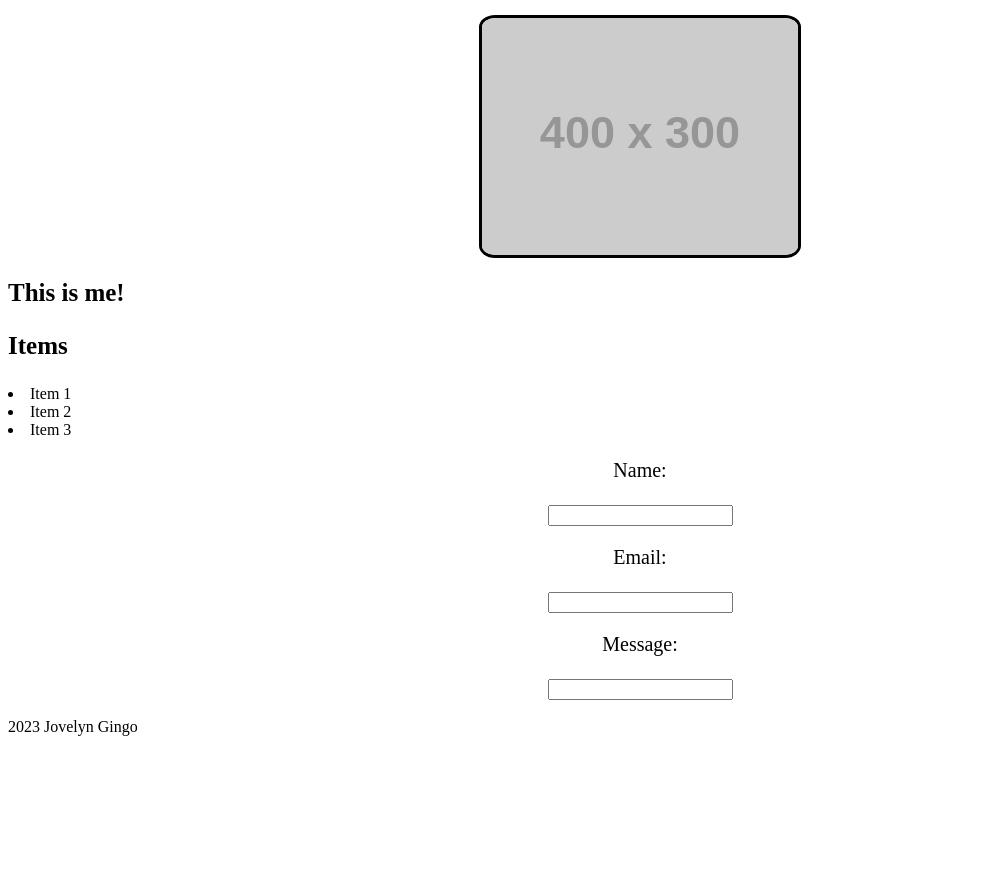
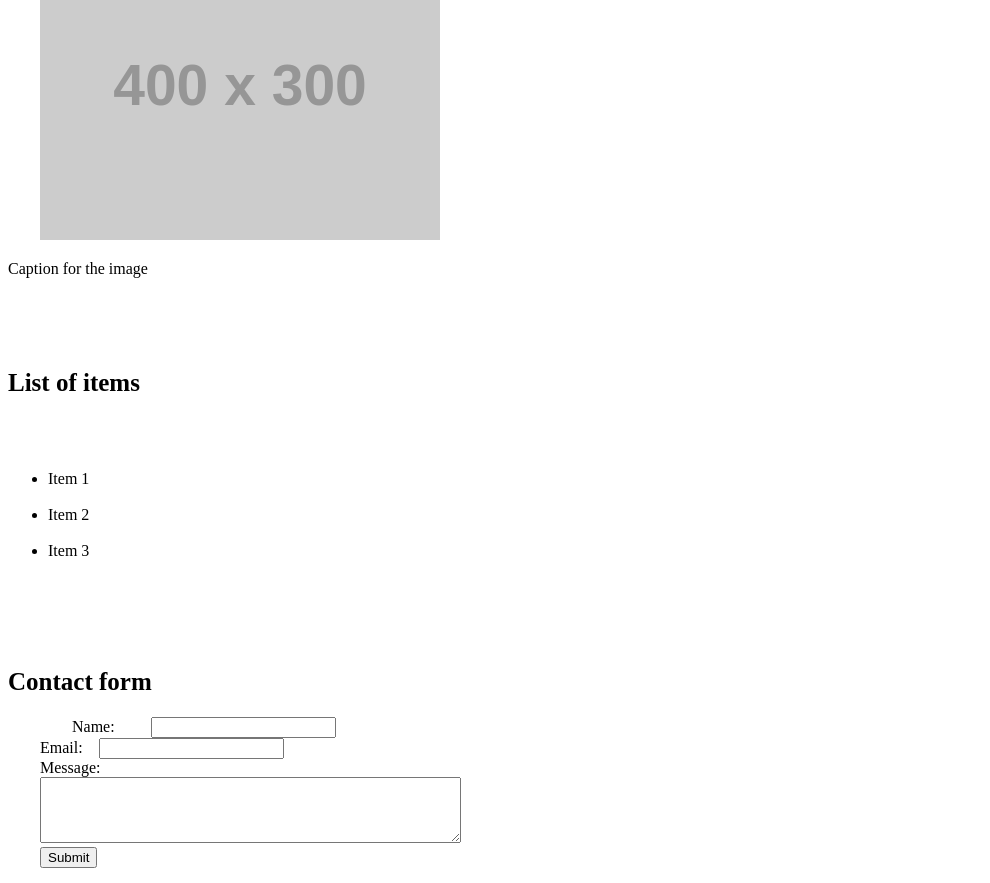
Before and after one commit to jovelyngingo/Seatwork-Midterm-Answer-, a plain HTML site: page index.html in a window 1280 px wide. Shown: the part 286-1169 px from the top of the page, without its empty margins (0-990 px from the left). Before the commit the page ends 1030 px from the top, so only its background shows below. Drawn offline with Linux system fonts and the light colour scheme; placeholder pictures from the web are drawn by us.

Commit message:
Update index.html

```diff
--- a/index.html
+++ b/index.html
@@ -10,80 +10,56 @@
 
     <meta name="viewport" content="width=device-width, initial-scale=1.0">
 
-    <title>Document</title>
+    <title>My Webpage</title>
 
     <link rel="stylesheet" href="style.css">
 
 </head>
+<body>
+<header>
+  <div class="header">
+    <h1>My Webpage</h1>
+  </div>
+ </header>
+ <nav>
+   <ul>
+     <li><a href="#">Home</a></li>
+     <li><a href="#">About</a></li>
+     <li><a href="#">Contact</a></li>
+    </ul>
+   </nav>
+   <section>
+      <div id="subsection">
+        <img src="http://via.placeholder.com/400x300.png" alt="placeholder image" id="jeh">
+        <p>Caption for the image</p>
+      </div>
+      <div id="subsection">
+        <h2>List of items</h2>
+        <ul>
+          <li class="one">Item 1</li>
+          <li class="two">Item 2</li>
+          <li class="three">Item 3</li>
+        </ul>
+      </div>
+      <div id="subsection">
+        <h2>Contact form</h2>
+        </form>
+        <label for="name">Name:</label>
+        <input type="text"id="email"name="email"><br>
 
-<header>
+        <label for="name">Email:</label>
+        <input type="text"id="email"name="email"><br>
 
-    <h1>My Webpage</h1>
+        <label for="message">Message:</label><br>
+        <textarea id="message"id="message"name="message"rows="4"cols="50"></textarea><br>
 
-</header>
-
-<body>
-
-    <nav>
-
-        <ul>
-
-            <li><a href="#">Home</a></li>
-
-            <li><a href="#">About</a></li>
-
-            <li><a href="#">Contact</a></li>
-
-        </ul>
-
-    </nav>
-
-<br>
-
-<section>
-
-    <section class="first-subsection">
-
-        <img src="https://via.placeholder.com/400x300.png" alt="img" class="center">
-
-        <h2>This is me!</h2>
-
-</section>
-
-
-
-    <h3>Items</h3>
-
-
-
-<li class="one">Item 1</li>
-
-<li class="two">Item 2</li>
-
-<li class="three">Item 3</li>
-
-
-
-<form>
-
-    <p>Name:</p><content><input type="text"></content>
-
-    <p>Email:</p><content><input type="text"></content>
-
-    <p>Message:</p><content><input type="text"></content>
-
-</form>
-
-
-
-<br>
-
-<footer>
-
-    2023 Jovelyn Gingo
-
-</footer>
-
-</body>
-
+        <input type="submit" value="Submit">
+         </form>
+       </div>
+    </section>
+     <footer>
+       <h1> Jovelyn Gingo</h1>
+       <h2>2023</h2>
+        </footer>
+    </body>
 </html>
```
